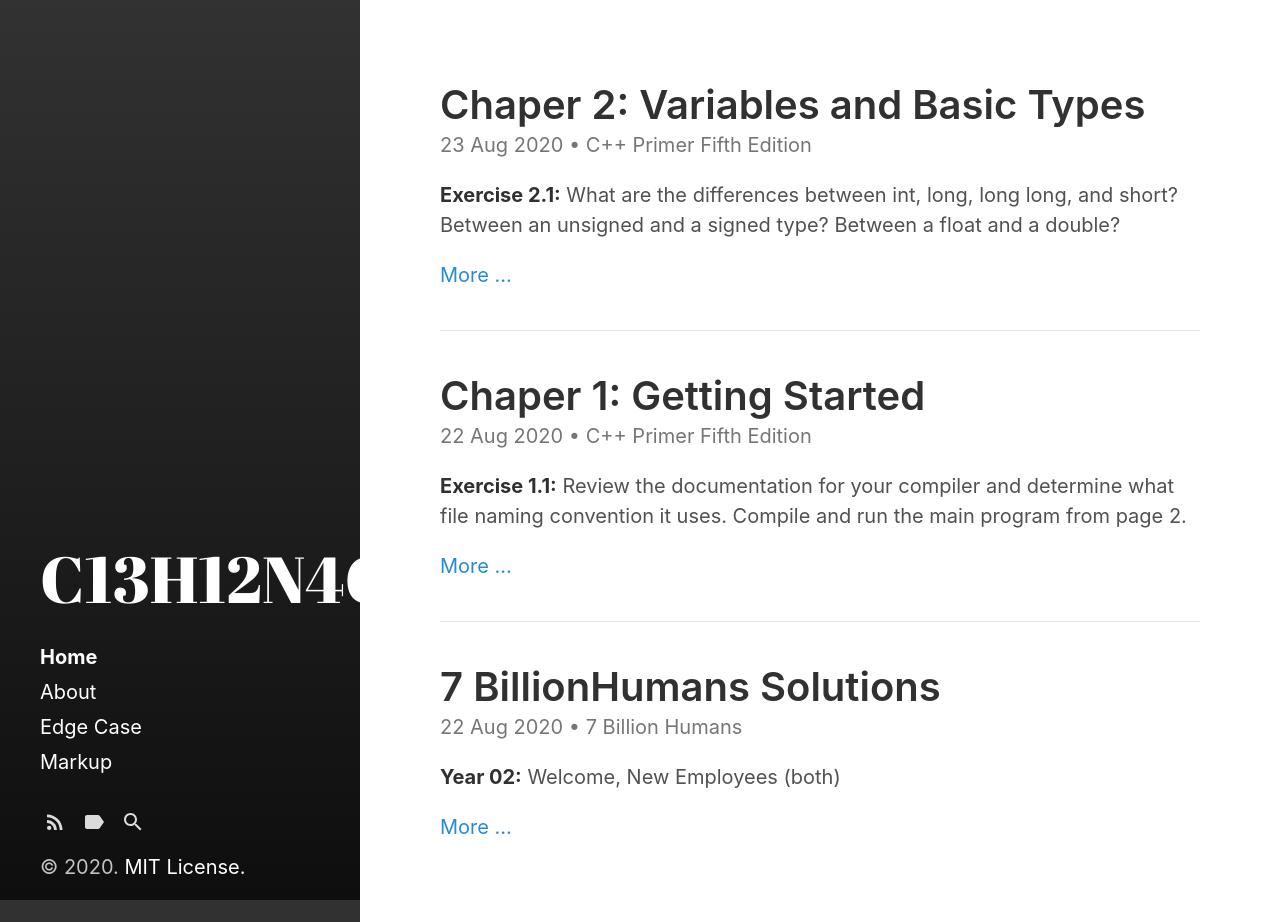
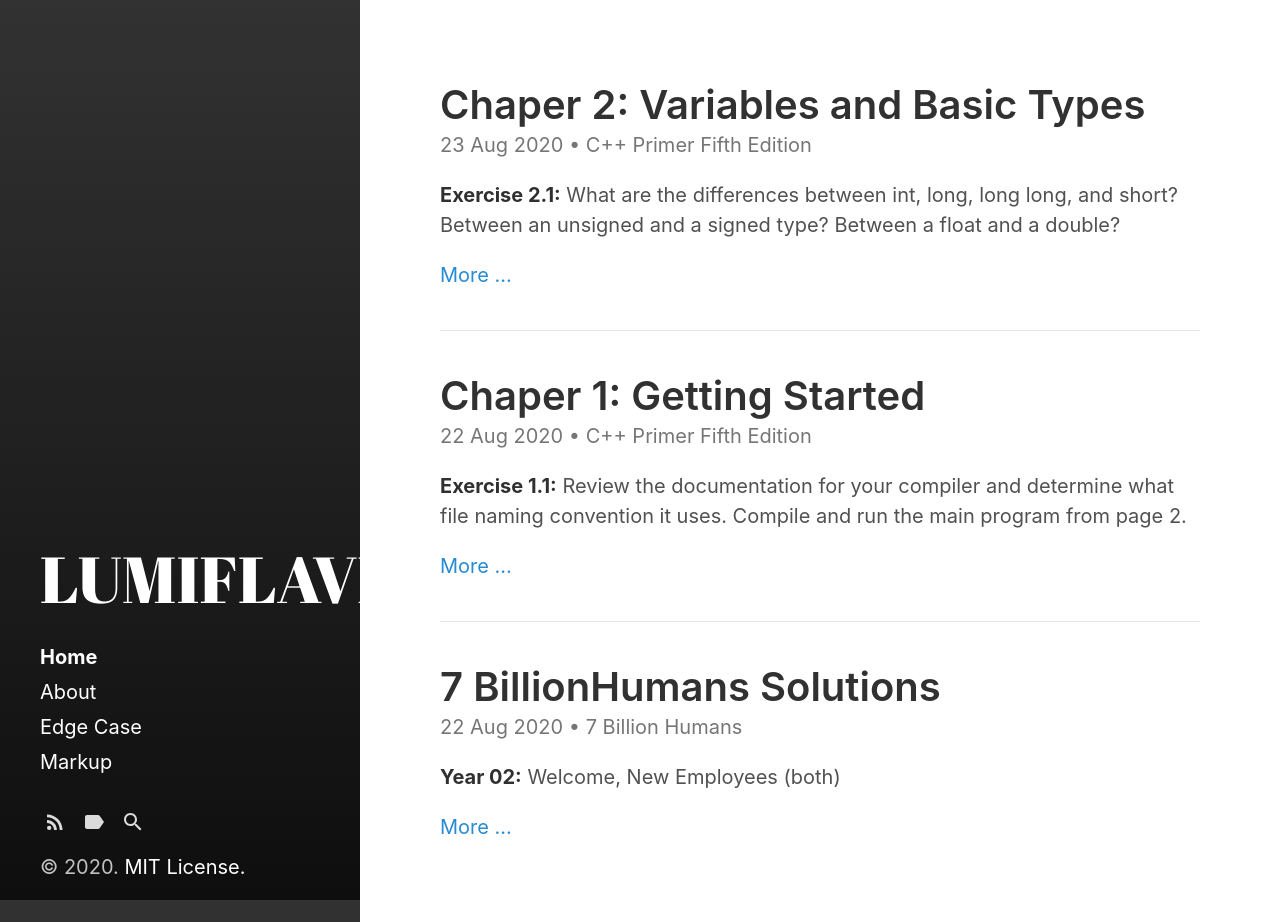
Before and after one commit to C13H12N4O2/C13H12N4O2.github.io, a Jekyll site: the page built from index.html, in a window 1280 px wide and 922 px high. Built offline with Jekyll 4.4.1, drawn with Linux system fonts in a browser that asks for light colours; the list of posts is cut into pages by our own code.

Commit message:
Update _config.yml

```diff
--- a/_config.yml
+++ b/_config.yml
@@ -3,7 +3,7 @@ markdown:         kramdown
 highlighter:      rouge
 
 # Setup
-title:            C13H12N4O2
+title:            LUMIFLAVIN
 tagline:          'A Jekyll theme'
 description:
 url:              https://C13H12N4O2.github.io
```
